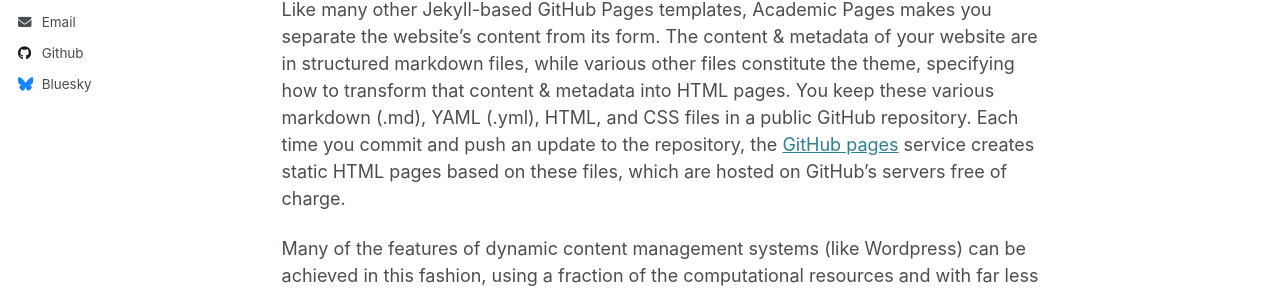
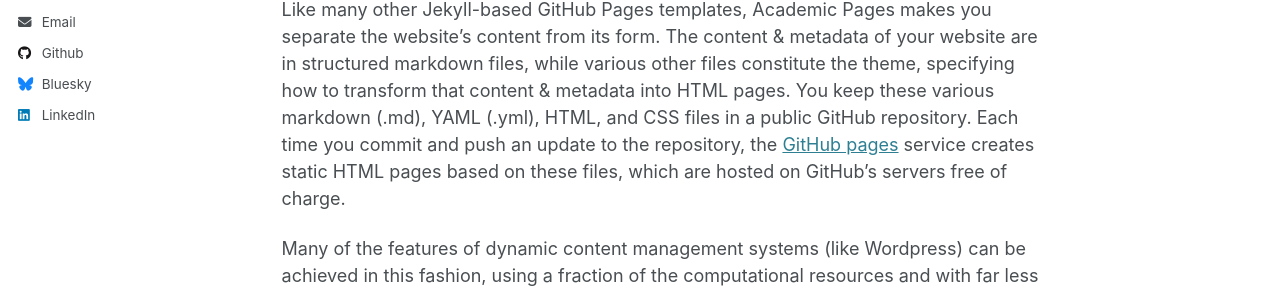
Before and after one commit to chengze24/chengze24.github.io, a Jekyll site: the page built from _pages/about.md, in a window 1280 px wide. Shown: the part 495-788 px from the top of the page. Built offline with Jekyll 4.4.1, drawn with Linux system fonts in a browser that asks for light colours.

Commit message:
Update _config.yml

```diff
--- a/_config.yml
+++ b/_config.yml
@@ -12,7 +12,7 @@
 title_separator          : "-"
 name                     : &name "Chengze Liu"
 description              : &description
-url                      : https://chengze24.github.io # the base hostname & protocol for your site e.g. "https://[your GitHub username].github.io"
+url                      :  # the base hostname & protocol for your site e.g. "https://[your GitHub username].github.io"
 baseurl                  : "" # the subpath of your site, e.g. "/blog"
 repository               : https://github.com/chengze24/chengze24.github.io
 
@@ -58,7 +58,7 @@
   keybase          : # Username
   instagram        : # Username
   lastfm           : # Username
-  linkedin         : # Username
+  linkedin         : Chengze Liu
   mastodon         : # URL
   medium           : # URL
   pinterest        : # Username
```
